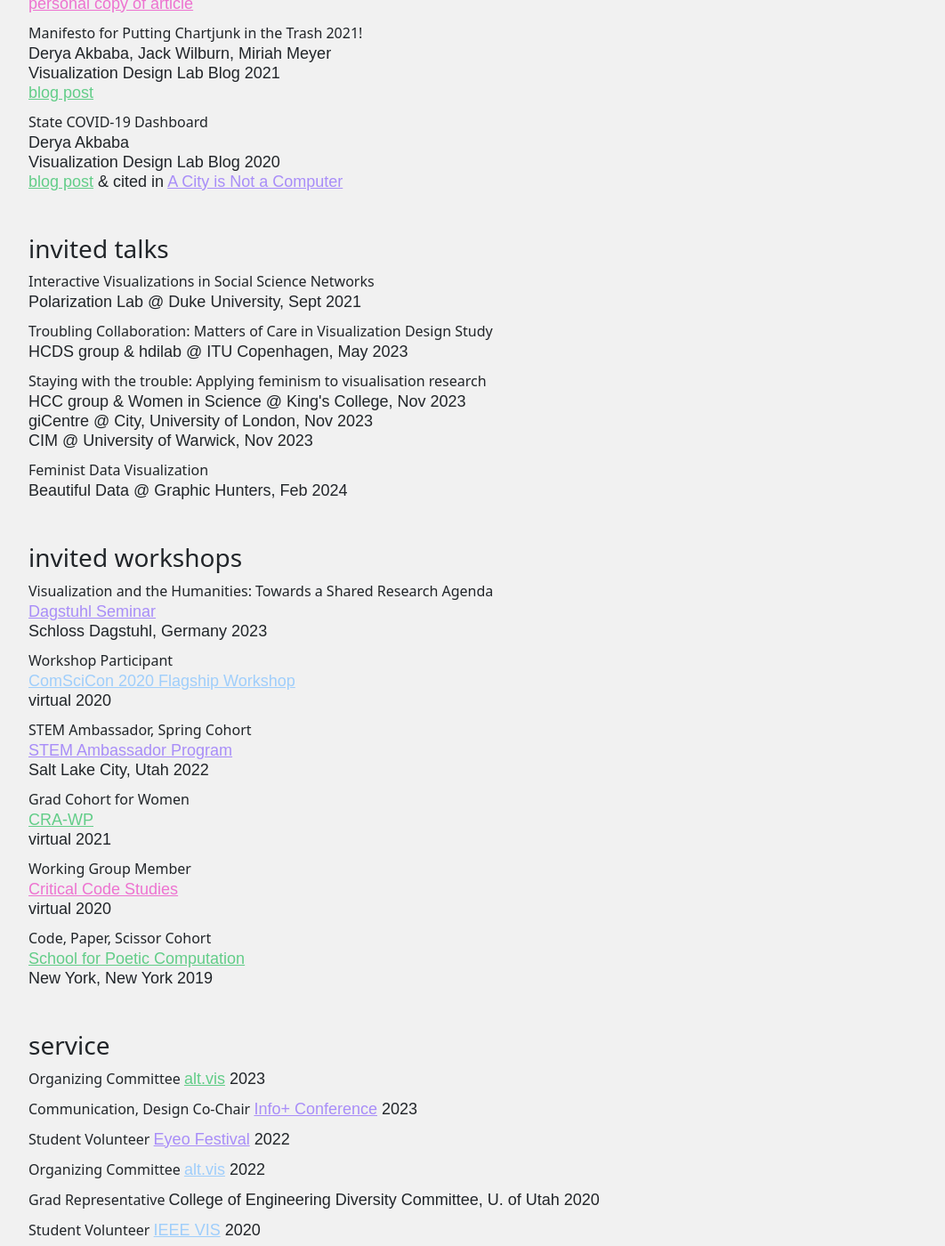
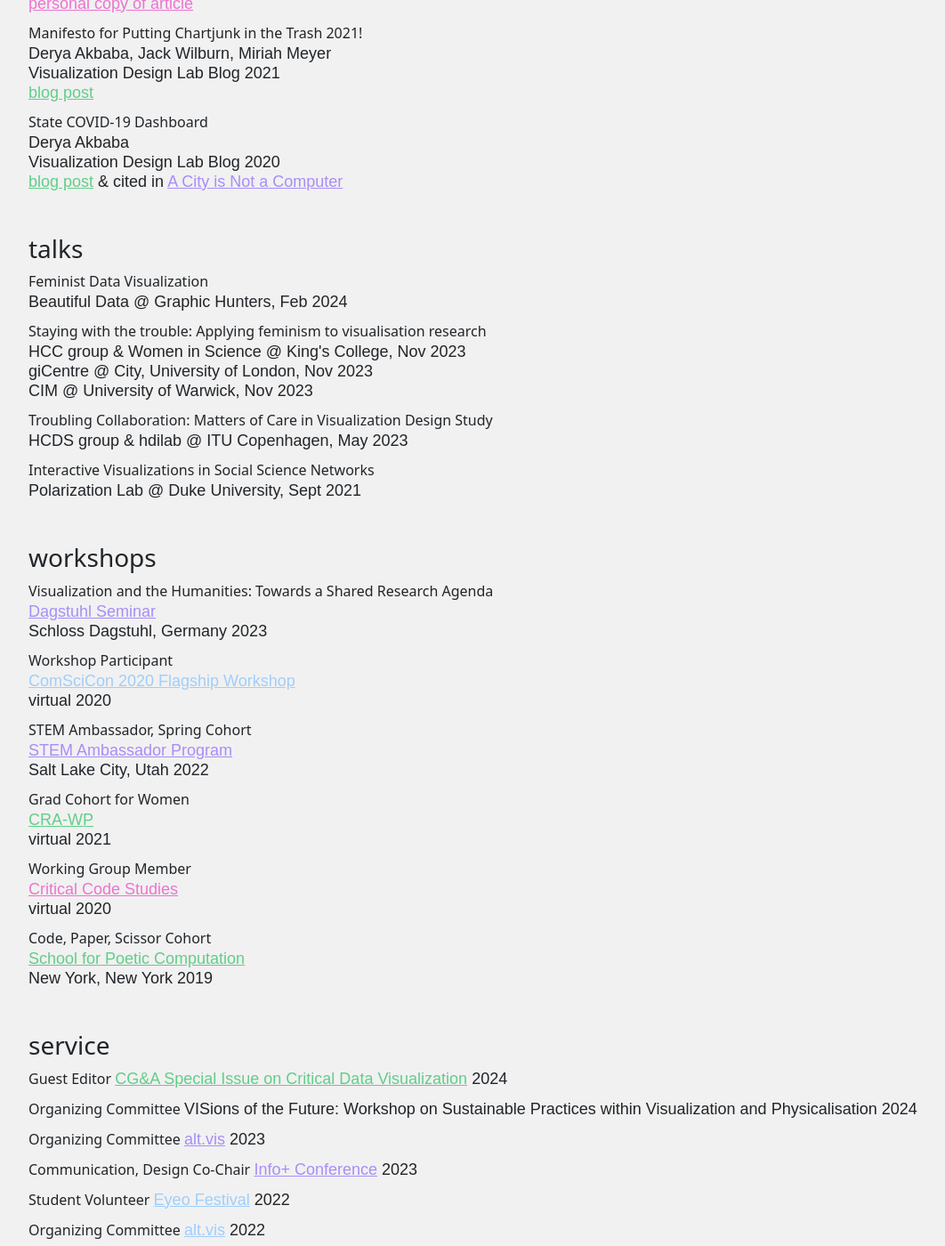
Before and after one commit to gotdairyya/gotdairyya.github.io, a Jekyll site: the page built from cv.md, in a window 1280 px wide and 1400 px high, scrolled down 1438 px. Shown: the whole window at 89% size, without its empty margins (50-1112 px from the left). Built offline with Jekyll 4.4.1, drawn with Linux system fonts in a browser that asks for light colours; some web fonts are replaced; some of the changed text lies outside the part shown.

Commit message:
Update CV

```diff
--- a/_data/reviewing.yml
+++ b/_data/reviewing.yml
@@ -1,6 +1,6 @@
 ---
 - venue:
-  year: "Full Papers ('22, '23), alt.vis ('22, '23)"
+  year: "Full Papers ('22, '23, '24'), alt.vis ('22, '23)"
   role: IEEE VIS
 - venue:
   year: "Journal ('23)"
--- a/_data/service.yml
+++ b/_data/service.yml
@@ -17,3 +17,9 @@
 - venue: College of Engineering Diversity Committee, U. of Utah
   year: 2020
   role: Grad Representative
+- venue: "VISions of the Future: Workshop on Sustainable Practices within Visualization and Physicalisation"
+  year: 2024
+  role: Organizing Committee
+- venue: <a href="https://www.computer.org/digital-library/magazines/cg/critical-data-visualization">CG&A Special Issue on Critical Data Visualization</a>
+  year: 2024
+  role: Guest Editor
--- a/_includes/cv_publications.html
+++ b/_includes/cv_publications.html
@@ -1,7 +1,8 @@
 <!-- TALKS -->
 {% if include.data == site.data.talks %}
 {% assign talks_grouped = include.data | group_by: 'title' %}
-{% for talks in talks_grouped %}
+{% assign talks_grouped = talks_grouped | sort: 'year' %}
+{% for talks in talks_grouped reversed %}
 <div class="row" style="margin-bottom: 10;">
     <div class="col">
         <bold>{{talks.name}}</bold><br>
--- a/cv.md
+++ b/cv.md
@@ -22,13 +22,13 @@
 {% include cv_publications.html data=site.data.otherpubs %}
 <br>
 
-### invited talks
+### talks
 
 {% include cv_publications.html data=site.data.talks %}
 
 <br>
 
-### invited workshops
+### workshops
 
 {% include cv_publications.html data=site.data.workshops %}
 
```
